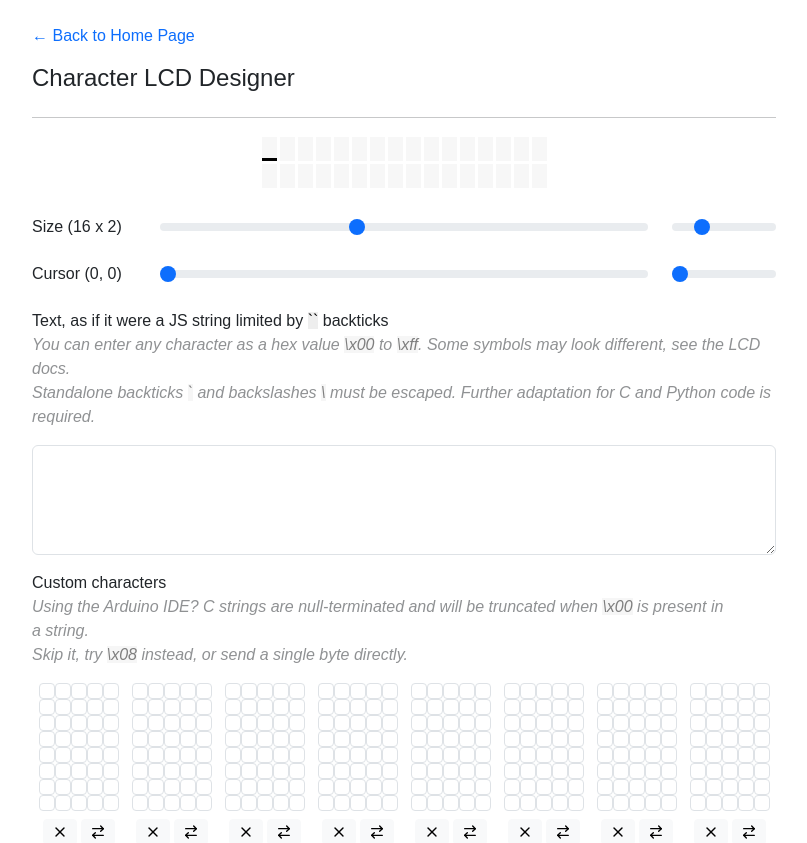
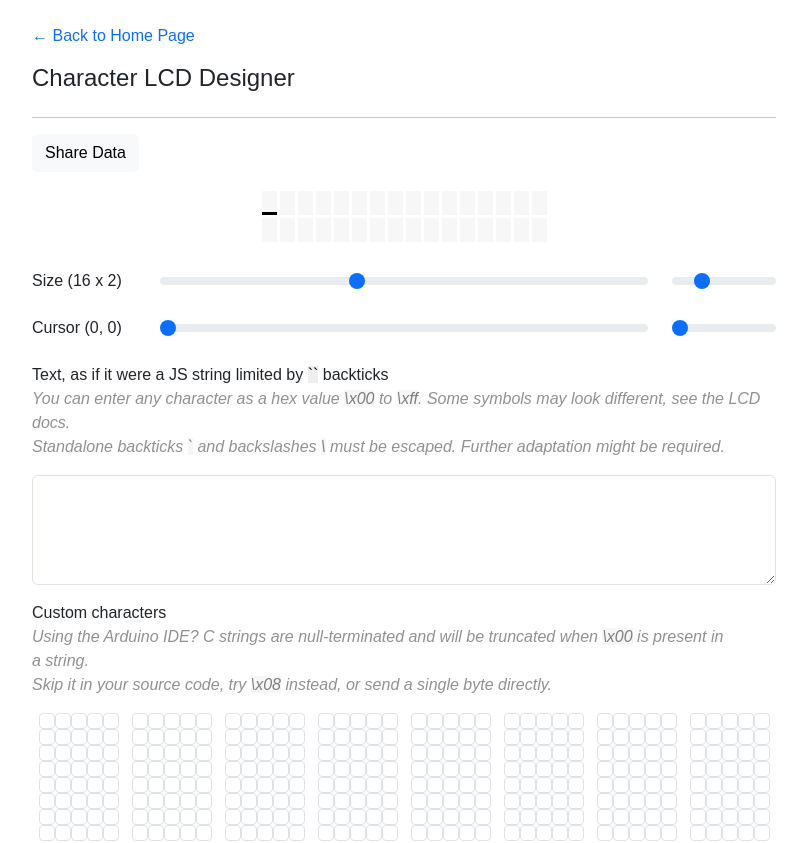
Before and after one commit to mateusznowakdev/charlcd-designer, a React (Vite) app: page / in a window 1280 px wide. Shown: the top 843 px of the page, without its empty margins (236-1043 px from the left). Built offline with nearby package versions, Linux system fonts and the light colour scheme; a web font is replaced by a local one.

Commit message:
Export URL parameters

```diff
--- a/src/App.jsx
+++ b/src/App.jsx
@@ -8,6 +8,9 @@ import Form from "react-bootstrap/Form";
 import FormControl from "react-bootstrap/FormControl";
 import FormGroup from "react-bootstrap/FormGroup";
 import FormRange from "react-bootstrap/FormRange";
+import Modal from "react-bootstrap/Modal";
+import ModalBody from "react-bootstrap/ModalBody";
+import ModalFooter from "react-bootstrap/ModalFooter";
 import Row from "react-bootstrap/Row";
 
 import { Canvas } from "./components/Canvas.jsx";
@@ -17,6 +20,7 @@ import { CharacterInput } from "./components/CharacterInput.jsx";
 import {
   CHAR_CUSTOM_COUNT,
   CHARACTERS,
+  exportCharacter,
   getBlankCharacter,
   importCharacter,
 } from "./characters.js";
@@ -39,6 +43,8 @@ export default function App() {
   const [content, setContent] = useState("");
   const [cursorX, setCursorX] = useState(0);
   const [cursorY, setCursorY] = useState(0);
+
+  const [shareURL, setShareURL] = useState(null);
 
   function resetCharacter(charID) {
     setCharacters((characters) =>
@@ -76,7 +82,7 @@ export default function App() {
     );
   }
 
-  function parseURLParameters() {
+  function importURLParameters() {
     const url = new URL(window.location.href);
 
     const width = Number.parseInt(url.searchParams.get("w"));
@@ -104,10 +110,48 @@ export default function App() {
     });
   }
 
-  useEffect(parseURLParameters, []);
+  function exportURLParameters() {
+    const url = new URL(window.location.href);
+    url.search = "";
+
+    url.searchParams.append("w", width);
+    url.searchParams.append("h", height);
+    url.searchParams.append("x", cursorX);
+    url.searchParams.append("y", cursorY);
+    url.searchParams.append("text", content);
+
+    const data = characters.slice(0, CHAR_CUSTOM_COUNT).map(exportCharacter);
+    url.searchParams.append("data", data.join(","));
+
+    return url.toString();
+  }
+
+  useEffect(() => {
+    importURLParameters();
+  }, []);
 
   return (
     <>
+      <Modal backdrop={false} show={!!shareURL}>
+        <ModalBody>
+          <p>Copy this URL or drag it to the bookmark bar:</p>
+          <p className="share-url">
+            <a href={shareURL}>{shareURL}</a>
+          </p>
+        </ModalBody>
+        <ModalFooter>
+          <Button onClick={() => setShareURL(null)} variant="light">
+            Close
+          </Button>
+        </ModalFooter>
+      </Modal>
+      <Button
+        className="mb-3"
+        onClick={() => setShareURL(exportURLParameters())}
+        variant="light"
+      >
+        Share Data
+      </Button>
       <Canvas
         characters={characters}
         content={content}
@@ -170,8 +214,7 @@ export default function App() {
         <br />
         <i className="opacity-50">
           Standalone backticks <code>`</code> and backslashes <code>\</code>{" "}
-          must be escaped. Further adaptation for C&nbsp;and Python code is
-          required.
+          must be escaped. Further adaptation might be required.
         </i>
       </p>
       <FormControl
@@ -191,8 +234,8 @@ export default function App() {
         </i>
         <br />
         <i className="opacity-50">
-          Skip it, try <code>\x08</code> instead, or send a&nbsp;single byte
-          directly.
+          Skip it in your source code, try <code>\x08</code> instead, or send
+          a&nbsp;single byte directly.
         </i>
       </p>
       <div className="custom-characters">
--- a/src/characters.js
+++ b/src/characters.js
@@ -215,3 +215,13 @@ export function importCharacter(raw) {
 
   return bits.reverse();
 }
+
+export function exportCharacter(bits) {
+  let raw = 0;
+
+  for (const bit of bits) {
+    raw = raw * 2 + bit;
+  }
+
+  return raw;
+}
--- a/src/main.css
+++ b/src/main.css
@@ -55,6 +55,11 @@ h2 {
   width: 768px;
 }
 
+.modal-footer {
+  border: 0;
+  padding-top: 0;
+}
+
 .canvas-wrapper {
   display: flex;
   justify-content: center;
@@ -80,3 +85,8 @@ h2 {
 .custom-character-input input {
   margin: 0;
 }
+
+.share-url {
+  font-size: 120%;
+  word-break: break-all;
+}
```
